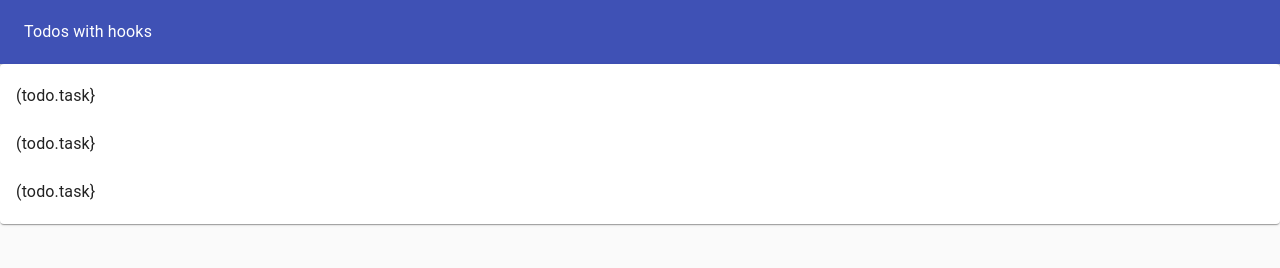
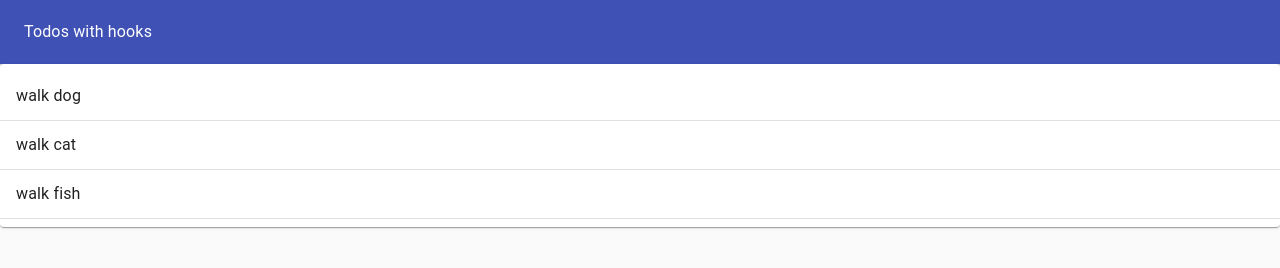
Before and after one commit to ghigbie/react-hooks-todo-list, a React (Create React App) app: page / in a window 1280 px wide. Shown: the top 268 px of the page. Built offline with nearby package versions, Linux system fonts and the light colour scheme.

Commit message:
Edit layout again

```diff
--- a/src/components/TodoList.js
+++ b/src/components/TodoList.js
@@ -10,10 +10,12 @@ const TodoList = ({todos})  => {
         <Paper>
             <List>
         {todos.map(todo => (
-            <ListItem key={todo.id}>
-                <ListItemText>(todo.task}</ListItemText>
+            <>
+                <ListItem key={todo.id}>
+                    <ListItemText>{todo.task}</ListItemText>
+                </ListItem>
                 <Divider/>
-            </ListItem>
+            </>
         ))}
             </List>
         </Paper>
```
